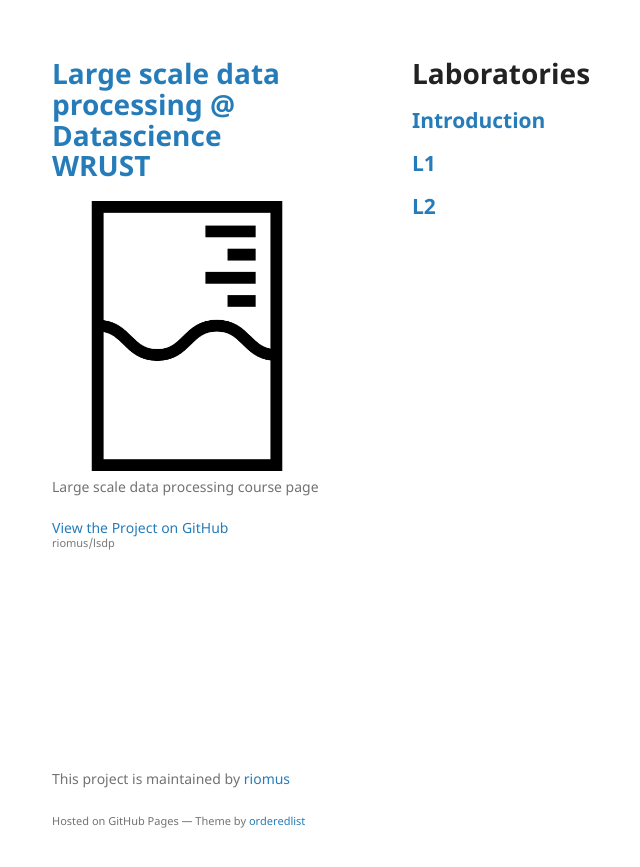
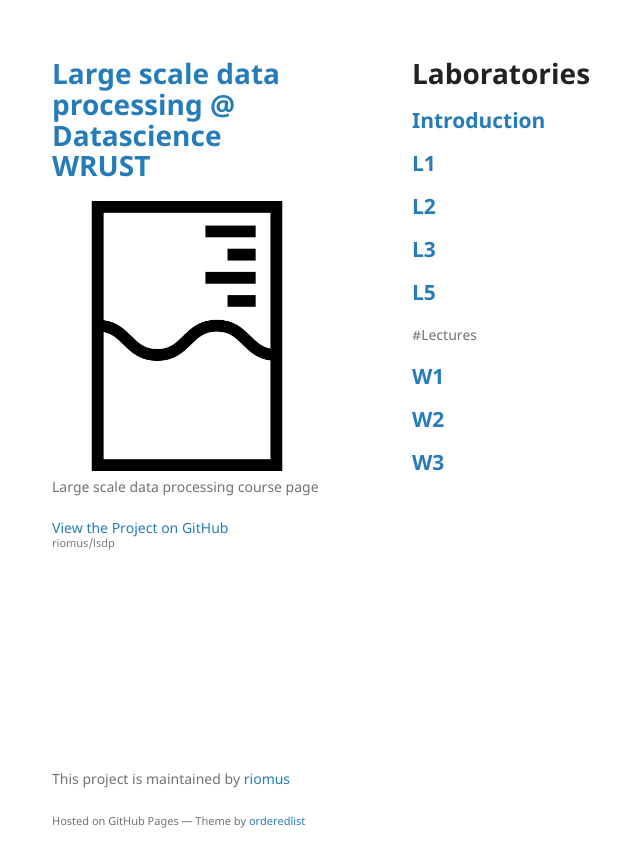
Before and after one commit to riomus/lsdp, a Jekyll site: the page built from index.md, in a window 1280 px wide. Shown: the top 867 px of the page, without its empty margins (158-798 px from the left). Built offline with Jekyll 4.4.1, drawn with Linux system fonts in a browser that asks for light colours; our own code applies the rules of GitHub Pages for plain Markdown files.

Commit message:
page update

```diff
--- a/index.md
+++ b/index.md
@@ -7,3 +7,10 @@ layout: default
 ## [Introduction](/static/introduction.pdf)
 ## [L1](https://github.com/Large-scale-data-processing/l1-2019-base)
 ## [L2](https://github.com/Large-scale-data-processing/l2-2019-base)
+## [L3](https://github.com/Large-scale-data-processing/l3-2019-base)
+## [L5](https://github.com/Large-scale-data-processing/l4-2019-base)
+
+#Lectures
+## [W1](/static/w1.pdf)
+## [W2](/static/w2.pdf)
+## [W3](/static/w3.pdf)
```
Also changed, not shown: 3 other files.
